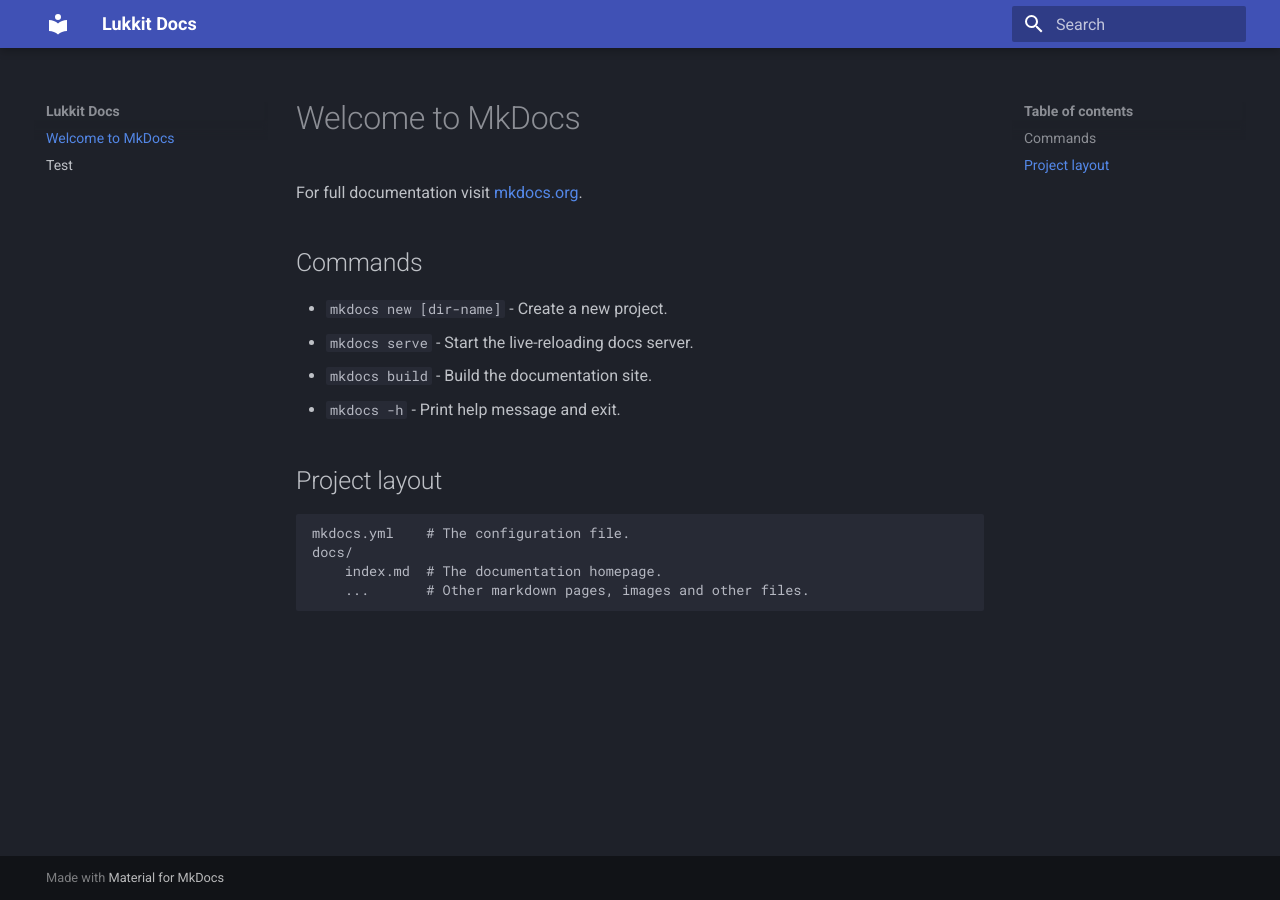
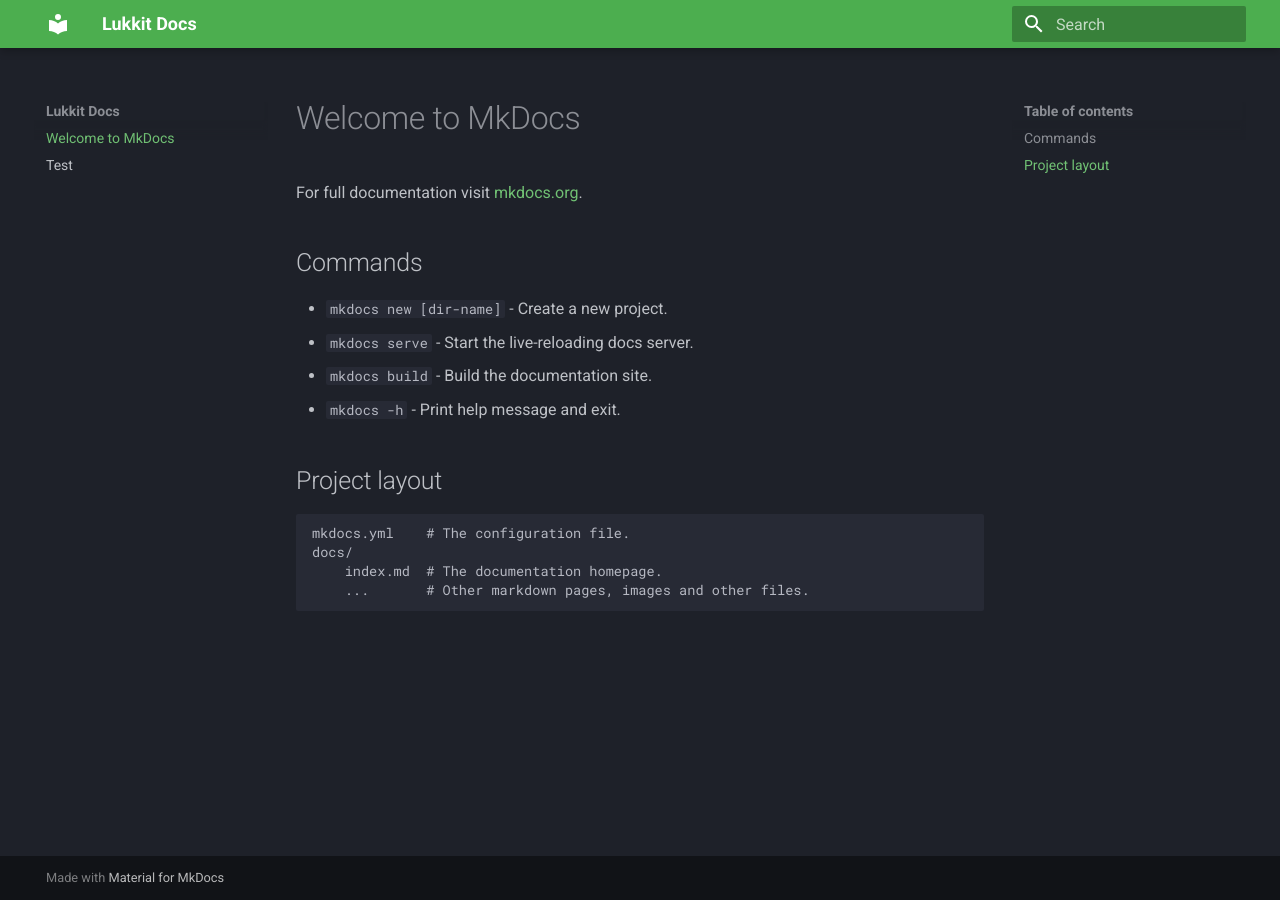
Before and after one commit to Lukkit/docs.lukkit.net, an MkDocs documentation site: the page built from docs/index.md, in a window 1280 px wide. Built offline with MkDocs 1.6.1 and Material for MkDocs 9.7.7, drawn with Linux system fonts in a browser that asks for light colours.

Commit message:
Change theme colours to green

```diff
--- a/mkdocs.yml
+++ b/mkdocs.yml
@@ -3,6 +3,8 @@ site_name: Lukkit Docs
 theme:
     name: material
     palette:
+        primary: green
+        accent: teal
         scheme: slate
 
 plugins:
```
